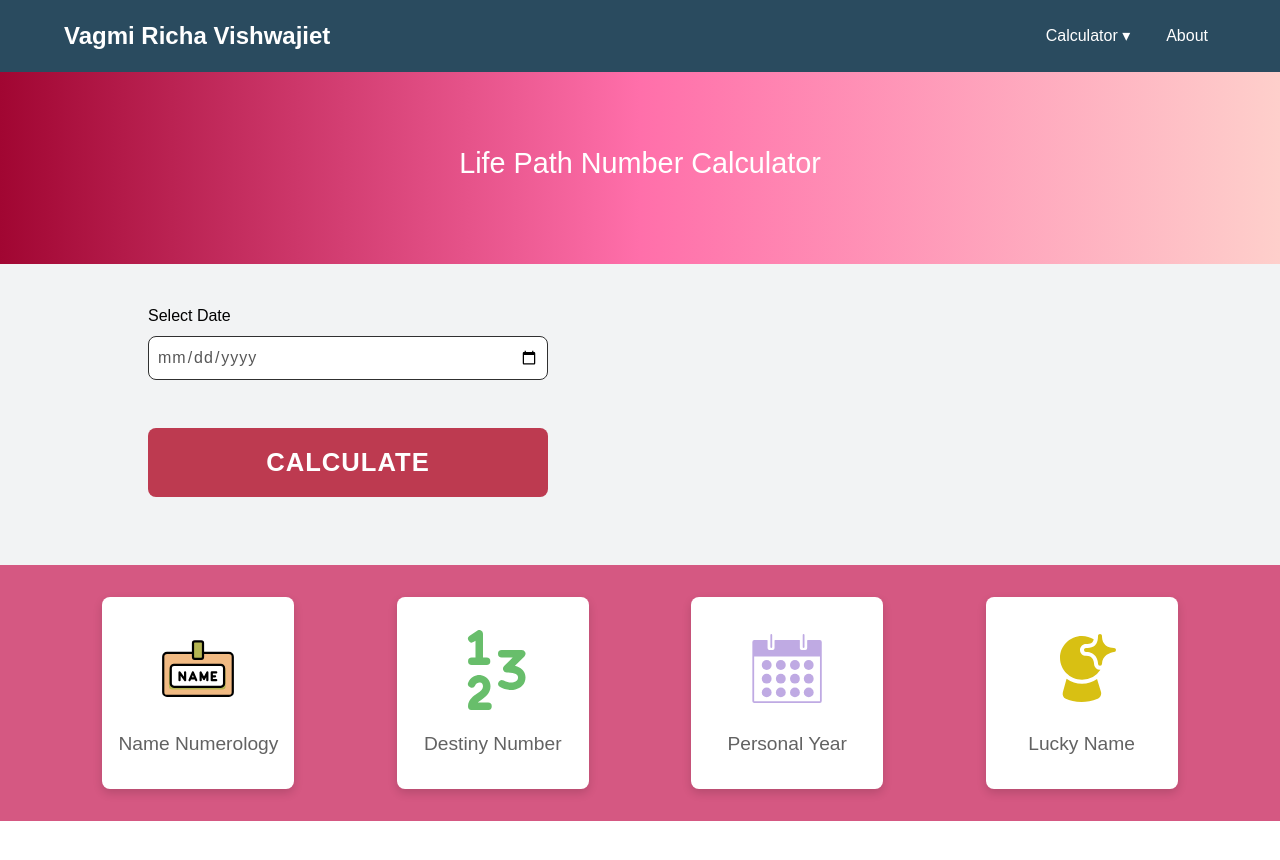
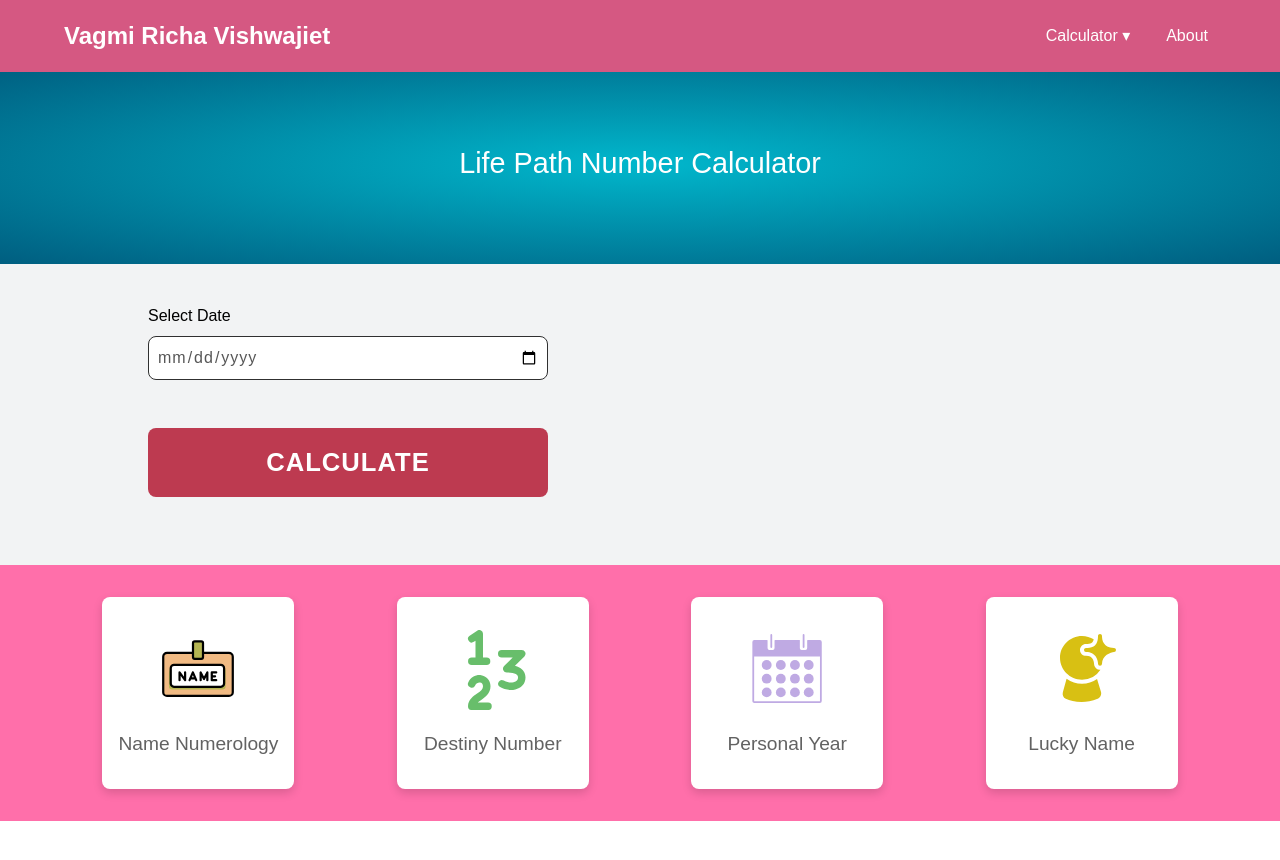
Before and after one commit to vkondi/richa-profile, a Next.js app: page /life-path-number in a window 1280 px wide. Shown: the top 860 px of the page. Built offline with nearby package versions, Linux system fonts and the light colour scheme.

Commit message:
feat: css color

```diff
--- a/app/globals.css
+++ b/app/globals.css
@@ -5,7 +5,7 @@
 :root {
   --background: #ffffff;
   --foreground: #171717;
-  --header-background: #2a4b5f;
+  --header-background: #d55882;
 }
 
 body {
--- a/components/DateField/styles.module.css
+++ b/components/DateField/styles.module.css
@@ -7,6 +7,6 @@
 }
 
 .inputField:focus {
-  border-color: #3b82f6;
+  border-color: #303030;
   outline: none;
 }
--- a/components/layouts/CalculatorWrapper/styles.module.css
+++ b/components/layouts/CalculatorWrapper/styles.module.css
@@ -50,7 +50,7 @@
 .calculatorTemplateTopDiv {
   width: 100%;
   height: 200px;
-  background: linear-gradient(to right, #a10632, #ff6faa, #fecfcb);
+  background: radial-gradient(#01b7cc, #005e80);
   display: flex;
   justify-content: center;
   align-items: center;
@@ -74,5 +74,5 @@
   display: flex;
   justify-content: space-evenly;
   align-items: center;
-  background-color: #d55882;
+  background-color: #ff6faa;
 }
```
